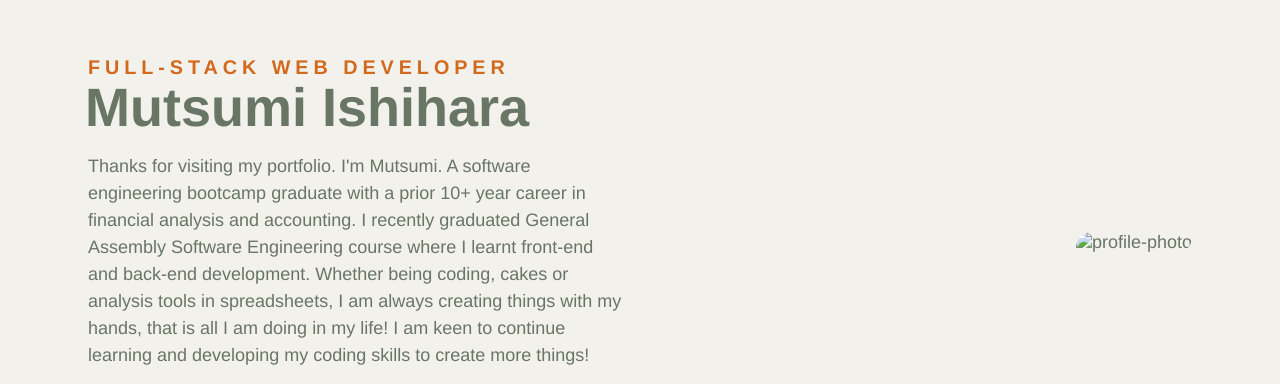
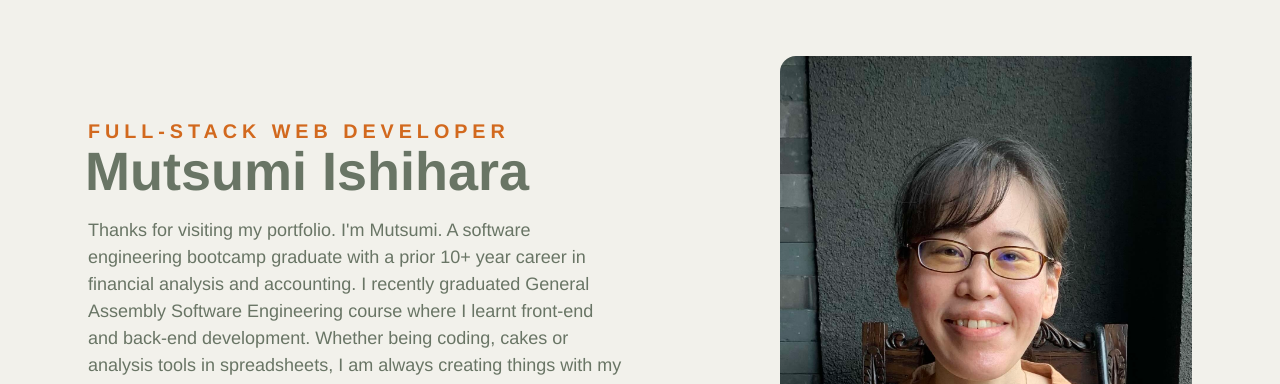
Before and after one commit to mu-tsu-mi/portfolio, a plain HTML site: page index.html in a window 1280 px wide. Shown: the top 384 px of the page. Drawn offline with Linux system fonts and the light colour scheme; the site is published under a folder, as on GitHub Pages, so addresses that start at the root find nothing.

Commit message:
fix photo source

```diff
--- a/index.html
+++ b/index.html
@@ -64,7 +64,7 @@
             </li>
           </ul>
         </div>
-        <img src="/images/my-photo.jpg" alt="profile-photo" />
+        <img src="./images/my-photo.jpg" alt="profile-photo" />
       </article>
     </div>
     <div class="wrapper">
```
